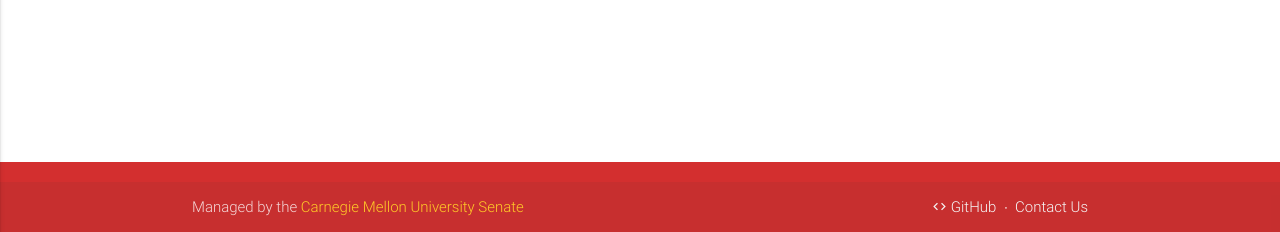
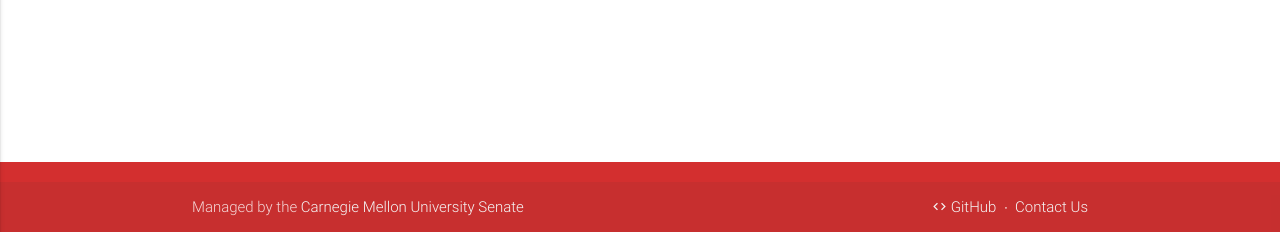
Before and after one commit to CMU-Senate/tcc-room-reservation, a Python web app: template templates/reservations.html in a window 1280 px wide. Shown: the part 568-800 px from the top of the page. Run offline with Jinja, Linux system fonts and the light colour scheme; the template is opened without the code that fills it, so the values that code supplies are empty; style sheets or scripts are compiled from the project's sources.

Commit message:
Lots of better colors

```diff
--- a/static/styles/css/reservations.css
+++ b/static/styles/css/reservations.css
@@ -1,3 +1,3 @@
-.fc table tbody{font-size:.9em;line-height:1.25}.fc table tbody tr{height:.85em}.fc .fc-content,.fc .fc-title{display:inline-block;font-size:1em}.fc .fc-axis.fc-time{font-size:.85em}.fc .fc-time-grid .fc-slats td{height:1em}.fc .fc-time-grid-event .fc-time{font-size:1em}.fc .fc-time-grid-event.fc-short .fc-time span{display:inline;font-size:1em}.fc .fc-time-grid-event.fc-short .fc-time::before,.fc .fc-time-grid-event.fc-short .fc-time::after{content:normal}.fc .fc-head-container{border-left-color:transparent;border-right:0;border-top:0;font-size:1.25em}.fc .fc-widget-content{border-bottom:0;border-left-color:transparent}.fc .fc-slats .fc-widget-content{border-right:0}.fc button{cursor:inherit;font-size:inherit;height:inherit;margin:inherit;padding:0 2rem;white-space:inherit}.fc .fc-right button{padding:0 1rem}.fc .fc-state-default{background-color:inherit;background-image:none;border:0;border-color:inherit;box-shadow:inherit;color:#fff;text-shadow:inherit}.fc .fc-state-default.fc-corner-left{border-bottom-left-radius:0;border-top-left-radius:0}.fc .fc-state-default.fc-corner-right{border-bottom-right-radius:0;border-top-right-radius:0}.tabs{margin-bottom:1.25em;overflow:hidden}.tabs .indicator{background-color:#ff6f00}.cancel-reservation-icon{bottom:1px;float:right;position:absolute;right:0}
+.fc table tbody{font-size:.9em;line-height:1.25}.fc table tbody tr{height:.85em}.fc .fc-content,.fc .fc-title{display:inline-block;font-size:1em}.fc .fc-axis.fc-time{font-size:.85em}.fc .fc-time-grid .fc-slats td{height:1em}.fc .fc-time-grid-event .fc-time{font-size:1em}.fc .fc-time-grid-event.fc-short .fc-time span{display:inline;font-size:1em}.fc .fc-time-grid-event.fc-short .fc-time::before,.fc .fc-time-grid-event.fc-short .fc-time::after{content:normal}.fc .fc-head-container{border-left-color:transparent;border-right:0;border-top:0;font-size:1.25em}.fc .fc-widget-content{border-bottom:0;border-left-color:transparent}.fc .fc-slats .fc-widget-content{border-right:0}.fc button{cursor:inherit;font-size:inherit;height:inherit;margin:inherit;padding:0 2rem;white-space:inherit}.fc .fc-right button{padding:0 1rem}.fc .fc-state-default{background-color:inherit;background-image:none;border:0;border-color:inherit;box-shadow:inherit;color:#fff;text-shadow:inherit}.fc .fc-state-default.fc-corner-left{border-bottom-left-radius:0;border-top-left-radius:0}.fc .fc-state-default.fc-corner-right{border-bottom-right-radius:0;border-top-right-radius:0}.tabs{font-weight:500;margin-bottom:1.25em;overflow:hidden}.tabs .indicator{background-color:#b71c1c}.cancel-reservation-icon{bottom:1px;float:right;position:absolute;right:0}
 
 /*# sourceMappingURL=reservations.css.map */
--- a/static/styles/reservations.scss
+++ b/static/styles/reservations.scss
@@ -1,4 +1,4 @@
-$indicator-color: #ff6f00;
+$indicator-color: #b71c1c;
 $button-text-color: #fff;
 
 .fc {
@@ -90,6 +90,7 @@ $button-text-color: #fff;
 }
 
 .tabs {
+    font-weight: 500;
     margin-bottom: 1.25em;
     overflow: hidden;
 
--- a/templates/base.html
+++ b/templates/base.html
@@ -96,7 +96,7 @@
       <div class="footer-copyright">
         <div class="container">
         Managed by the
-        <a class="amber-text text-lighten-1" href="https://www.cmusenate.org/" target="_blank">
+        <a class="grey-text text-lighten-4" href="https://www.cmusenate.org/" target="_blank">
           Carnegie Mellon University Senate
         </a>
         <span class="right">
--- a/templates/contact.html
+++ b/templates/contact.html
@@ -5,7 +5,7 @@
 {% block main %}
 <div class="section">
   <div class="container">
-    <h1 class="amber-text text-darken-4">Contact Us</h1>
+    <h1 class="red-text text-darken-4">Contact Us</h1>
     <p class="flow-text">
       We appreciate your help with suggestions for new features, reports of site issues, and more.
       Issues filed on <a class="amber-text text-darken-3" href="https://github.com/sushain97/tcc-reservation-system" target="_blank">GitHub</a> will also be addressed.
--- a/templates/index.html
+++ b/templates/index.html
@@ -3,7 +3,7 @@
 {% block main %}
 <div class="section">
   <div class="container">
-    <h1 class="center amber-text text-darken-4">TCC Room Reservation System</h1>
+    <h1 class="center red-text text-darken-4">TCC Room Reservation System</h1>
     <div class="row center">
       <h4 class="col s12 light" id="title">
         Book the Tartan Collaborative Commons' Glass Room
--- a/templates/reservations.html
+++ b/templates/reservations.html
@@ -8,7 +8,7 @@
     <div class="row center">
       <ul class="tabs tabs-fixed-width">
         {% for room in rooms %}
-          <li class="tab col s3"><a href="#room-{{ room.id }}" class="amber-text text-darken-4">{{ room.name }}</a></li>
+          <li class="tab col s3"><a href="#room-{{ room.id }}" class="red-text text-darken-4">{{ room.name }}</a></li>
         {% endfor %}
       </ul>
 
```
Also changed, not shown: static/scripts/reservations.js (+9 -2 lines), static/scripts/dist/reservations.js. Lines whose indentation alone changed are shown as unchanged.
